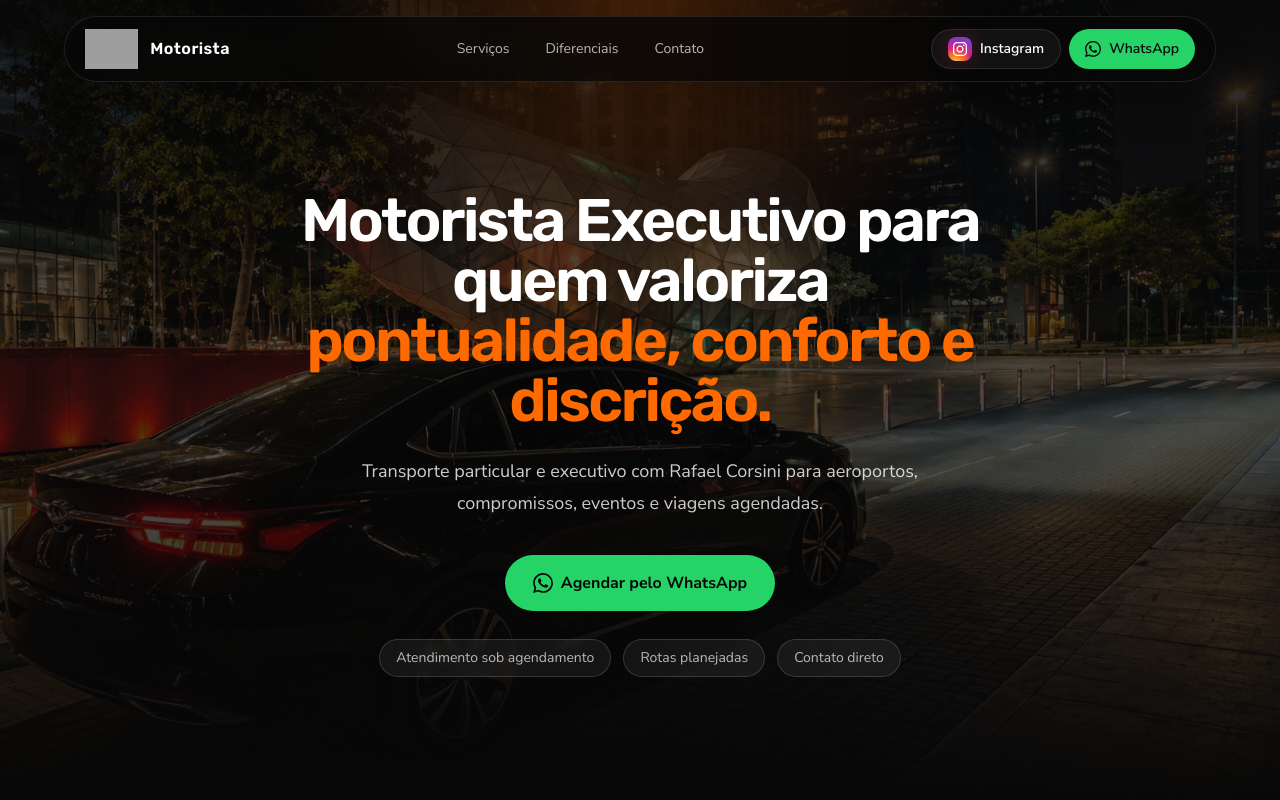
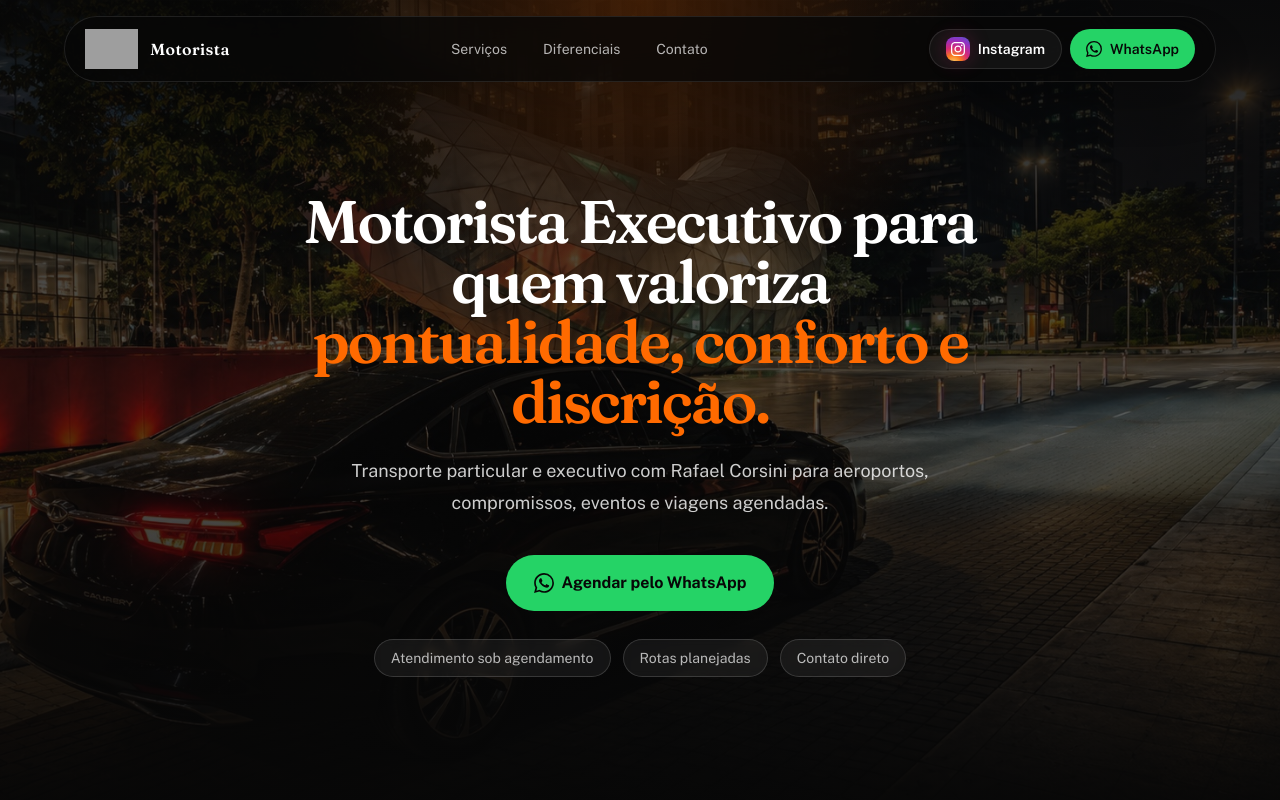
Before and after one commit to pedropcorsini/landing-page-rc-motorista, a React (Vite) app: page / in a window 1280 px wide. Shown: the top 800 px of the page. Built offline with nearby package versions, Linux system fonts and the light colour scheme; grey boxes are pictures that could not be loaded.

Commit message:
style: troca tipografia para Fraunces e Public Sans
Substitui Rubik (titulos) e Nunito Sans (texto) por Fraunces e
Public Sans em todo o site, mantendo os pesos ja usados nos
componentes.

```diff
--- a/src/index.css
+++ b/src/index.css
@@ -1,4 +1,4 @@
-@import url('https://fonts.googleapis.com/css2?family=Nunito+Sans:wght@300;400;500;600;700;800&family=Rubik:wght@400;500;600;700&display=swap');
+@import url('https://fonts.googleapis.com/css2?family=Public+Sans:wght@300;400;500;600;700;800&family=Fraunces:wght@400;600;700&display=swap');
 
 @tailwind base;
 @tailwind components;
@@ -6,7 +6,7 @@
 
 :root {
   color-scheme: dark;
-  font-family: 'Nunito Sans', system-ui, sans-serif;
+  font-family: 'Public Sans', system-ui, sans-serif;
   background: #070707;
 }
 
--- a/tailwind.config.js
+++ b/tailwind.config.js
@@ -11,8 +11,8 @@ export default {
         whatsapp: '#25D366',
       },
       fontFamily: {
-        heading: ['Rubik', 'system-ui', 'sans-serif'],
-        body: ['Nunito Sans', 'system-ui', 'sans-serif'],
+        heading: ['Fraunces', 'serif'],
+        body: ['Public Sans', 'system-ui', 'sans-serif'],
       },
       boxShadow: {
         glow: '0 24px 80px rgba(255, 106, 0, 0.24)',
```
